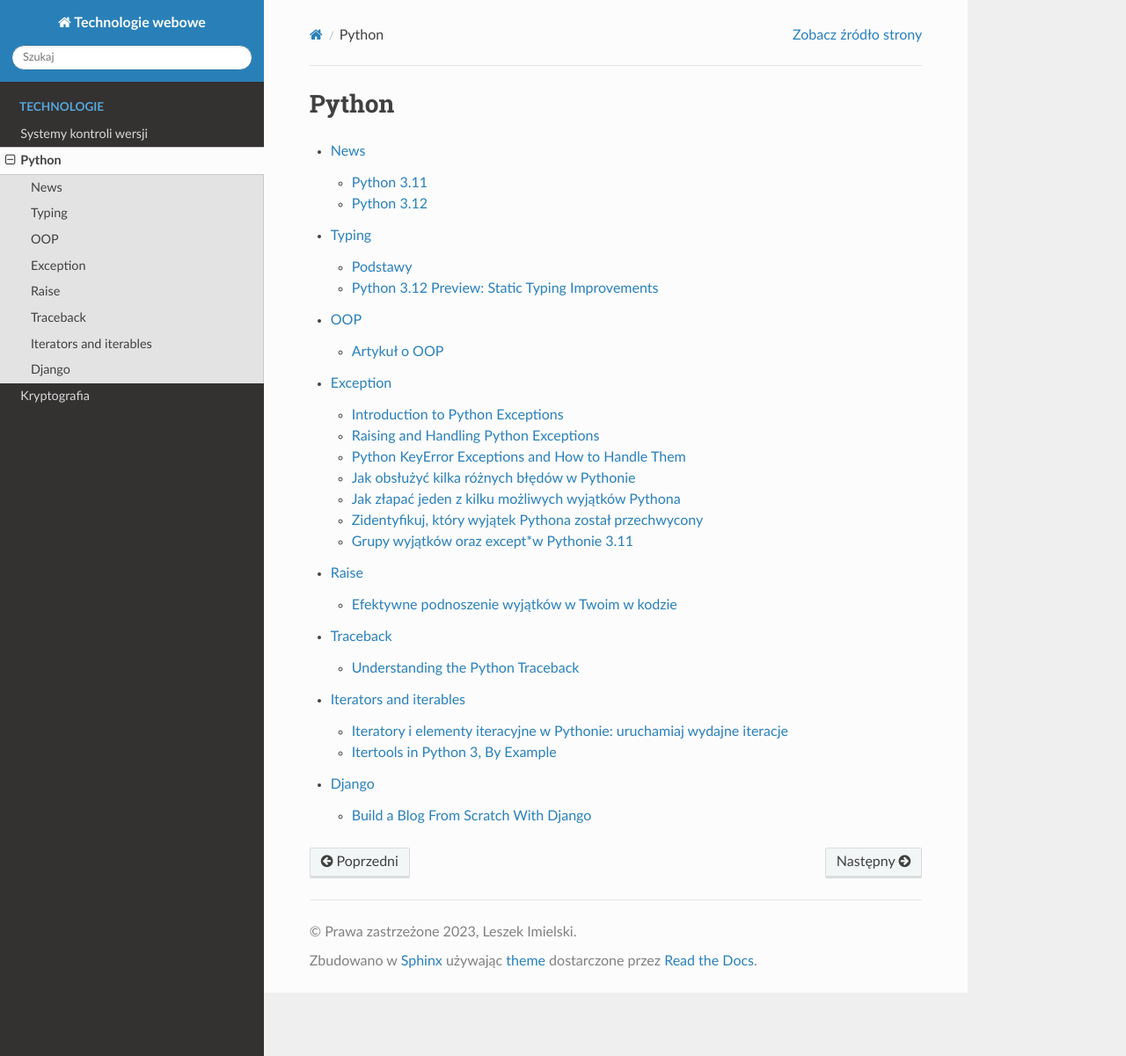
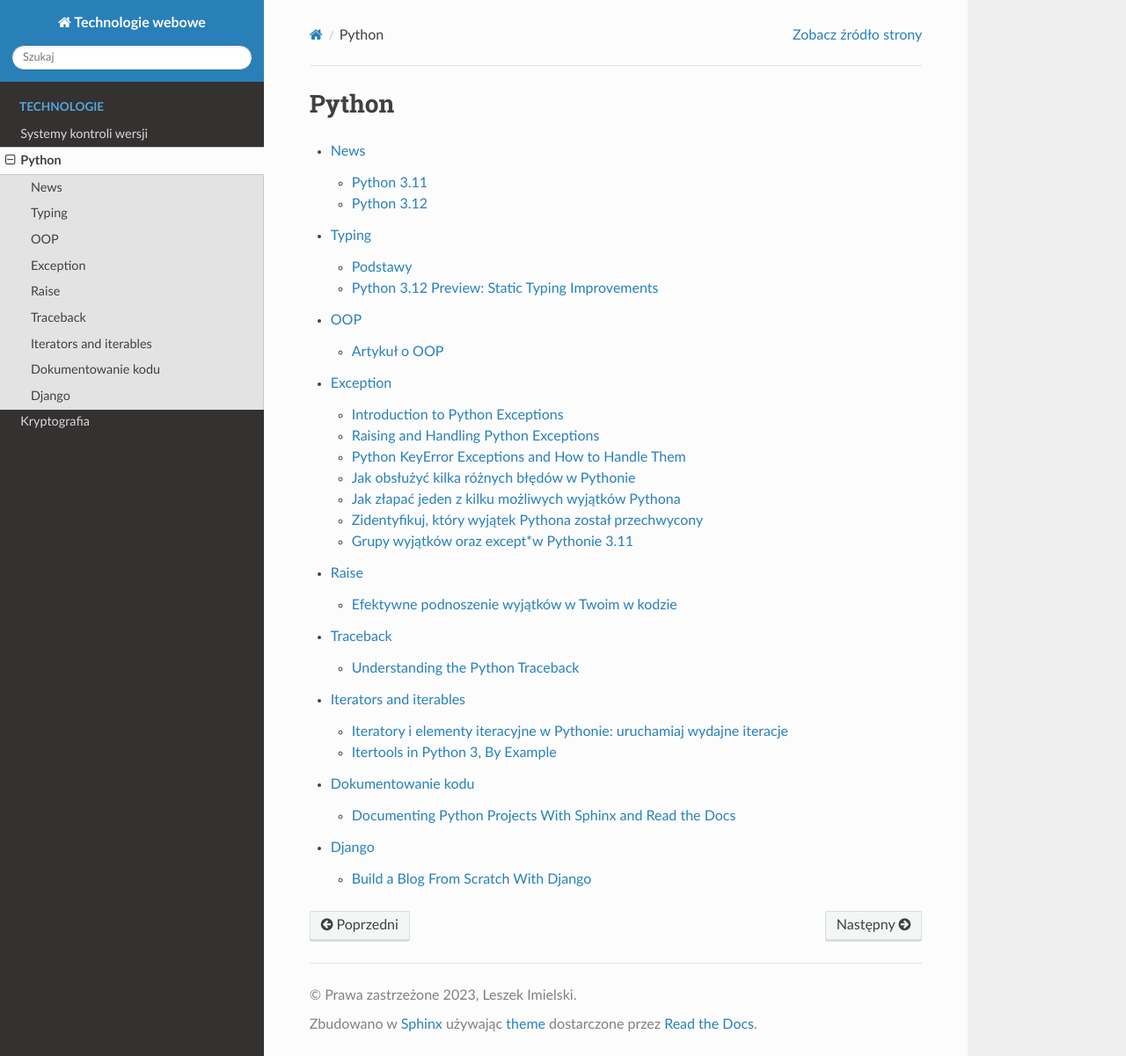
Before and after one commit to limielski/UsingSphinx, a Sphinx documentation site: the page built from docs/source/python/index.rst, in a window 1280 px wide and 1201 px high. Shown: the whole window at 88% size. Built offline with Sphinx 7.4.7 and the Read the Docs theme 2.0.0, drawn with Linux system fonts in a browser that asks for light colours.

Commit message:
add docCode

```diff
--- a/docs/source/python/docCode/index.rst
+++ b/docs/source/python/docCode/index.rst
@@ -0,0 +1,7 @@
+Dokumentowanie kodu
+===================
+
+.. toctree::
+   :maxdepth: 2
+
+   docCode0
--- a/docs/source/python/index.rst
+++ b/docs/source/python/index.rst
@@ -11,4 +11,5 @@
    raise/index
    traceback/index
    Iterators-and-Iterables/index
+   docCode/index
    django/index
```
Also changed, not shown: docs/source/python/docCode/docCode0.rst (+8 -0 lines).
